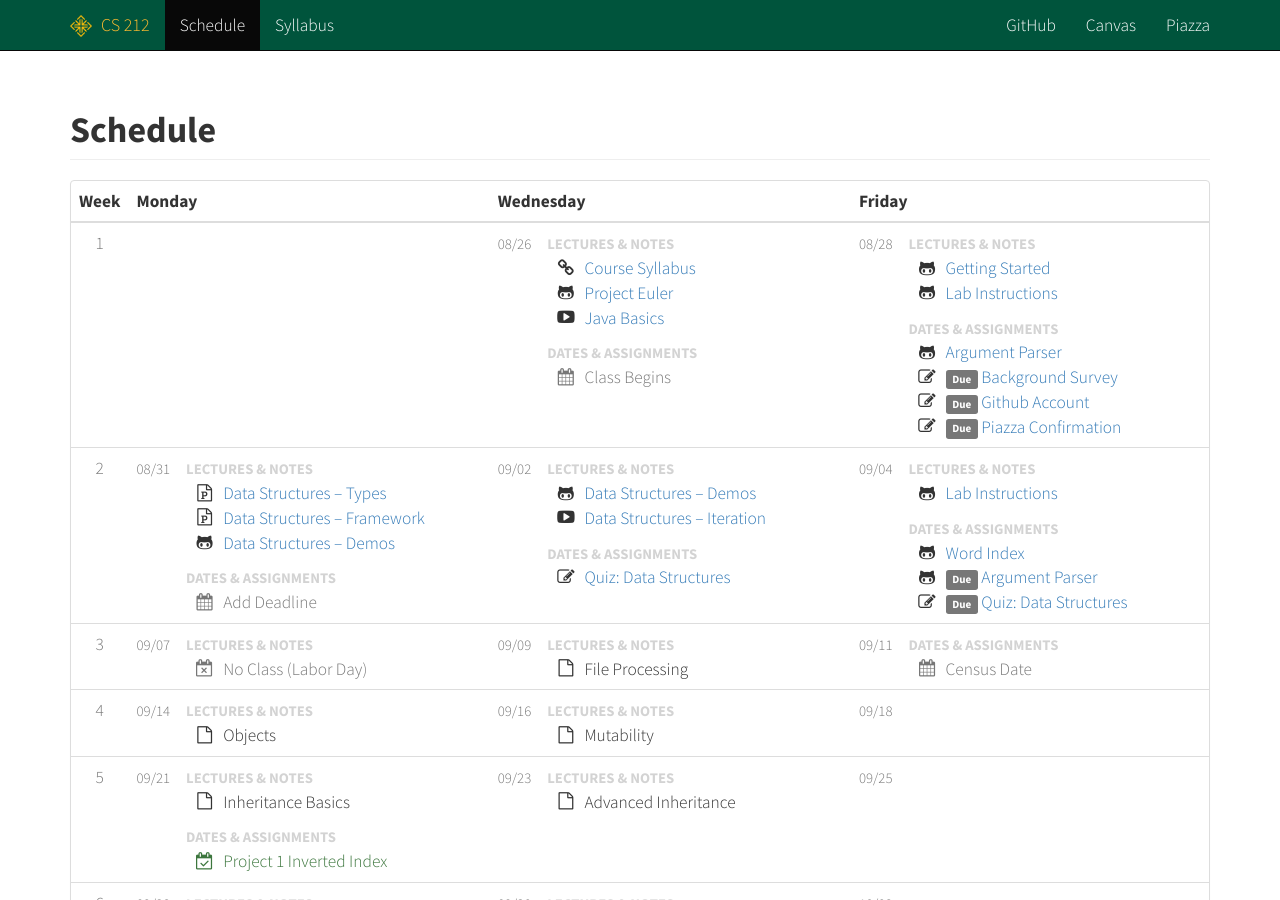
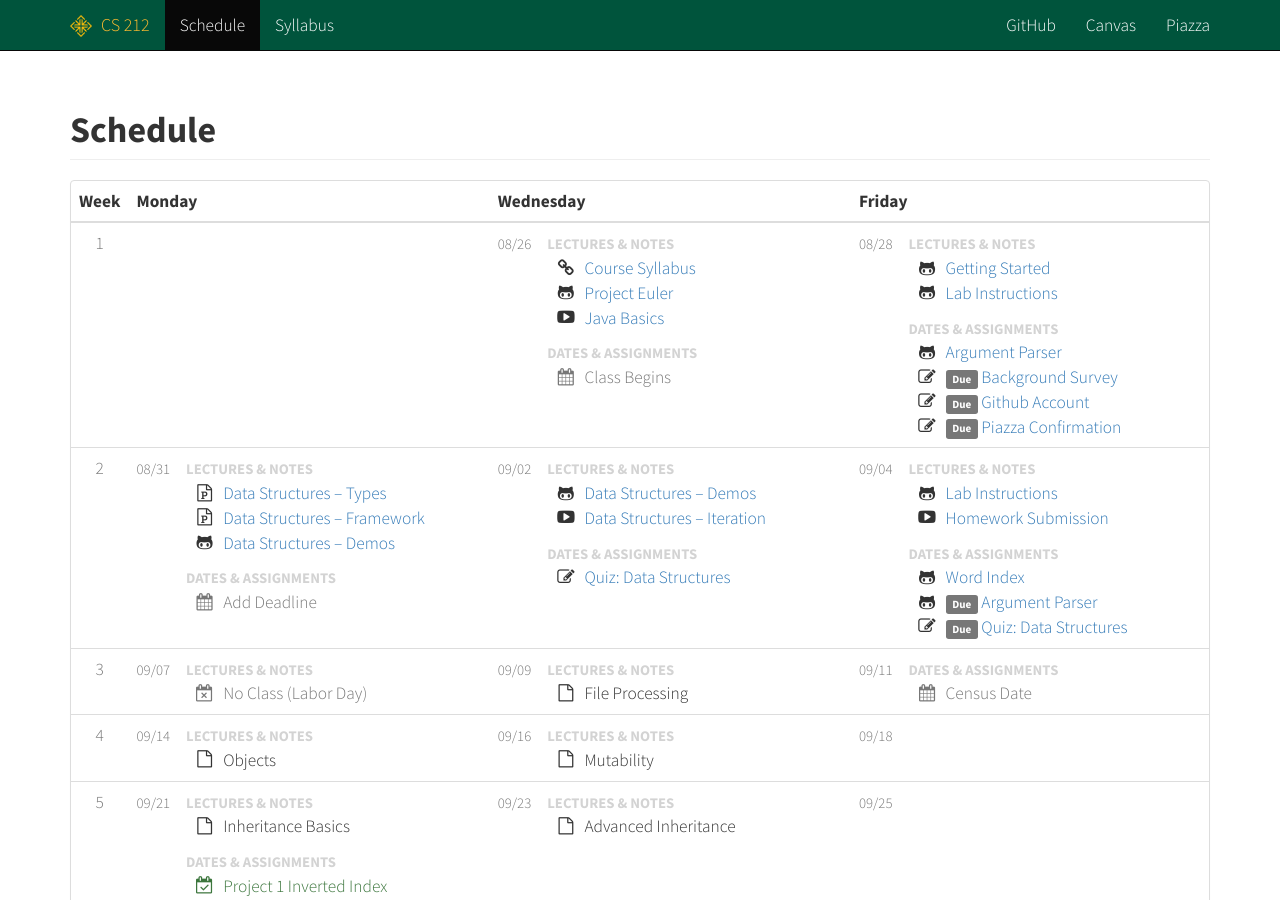
Before and after one commit to cs212/fall2015, a Jekyll site: the page built from schedule.html, in a window 1280 px wide and 900 px high. Built offline with Jekyll 4.4.1, drawn with Linux system fonts in a browser that asks for light colours; Markdown is read by kramdown in place of the engine named in the settings.

Commit message:
Adding homework submission video.

```diff
--- a/_data/schedule.yml
+++ b/_data/schedule.yml
@@ -80,7 +80,9 @@
         - name : 'Lab Instructions'
           link : 'https://github.com/cs212/lectures/blob/fall2015/Labs/Week%2002:%202015-09-04.md'
           icon : 'fa-github-alt'
-
+        - name : 'Homework Submission'
+          link : 'https://youtu.be/UqbBnKWofII'
+          icon : 'fa-youtube-play'
       other :
         - name : 'Word Index'
           link : 'https://github.com/cs212/homework/tree/fall2015/WordIndex'
```
